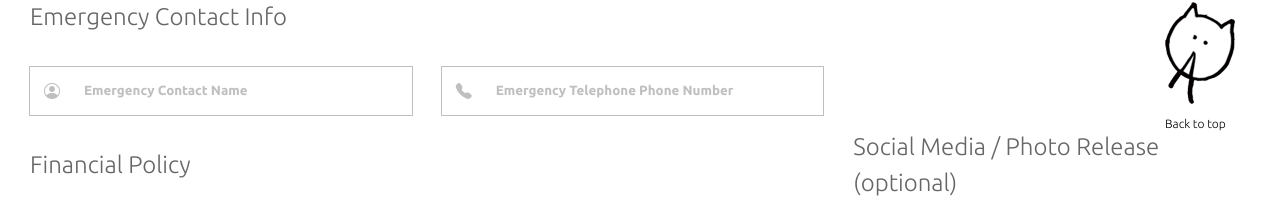
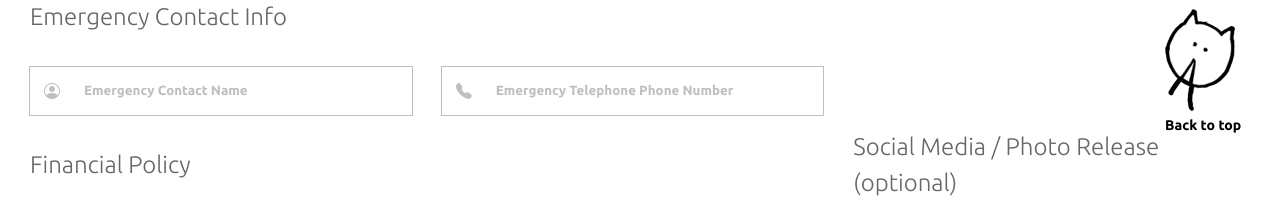
Before and after one commit to chrismuha/littlefriendsvet, a Vue app: page /intake in a window 1280 px wide. Shown: the part 846-1053 px from the top of the page. Built offline with nearby package versions, Linux system fonts and the light colour scheme; a web font is replaced by a local one.

Commit message:
fix: improve homepage text readability

```diff
--- a/src/components/BackToTop.vue
+++ b/src/components/BackToTop.vue
@@ -55,9 +55,7 @@ onUnmounted(() => {
       <img :src="catImage" alt="Back to top" />
     </span>
 
-    <span
-      style="margin-top: 0px; font-size: 12px; color: #000000;"
-    >
+    <span class="gatop-label">
       Back to top
     </span>
   </div>
@@ -71,5 +69,14 @@ onUnmounted(() => {
 .gatop-top:before, .gatop-top:after { content: ""; position: absolute; -o-transition: 0.2s; -webkit-transition: 0.2s; -ms-transition: 0.2s; -moz-transition: 0.2s; transition: 0.2s; opacity: 0; }
 .gatop-top:hover:before, .gatop-top:hover:after, .gatop-top.gatop-run:before, .gatop-top.gatop-run:after { opacity: 1; }
 
+.gatop-label {
+  display: block;
+  margin-top: 0;
+  color: #000;
+  font-size: 14px;
+  font-weight: 700;
+  line-height: 1.2;
+}
+
 .gatop-top:before, .gatop-top.gatop-run:before { margin-left: 0 !important; top: -1px; left: 0px; width: 85px; height: 89px;}
 </style>
--- a/src/components/home/FelineBoarding.vue
+++ b/src/components/home/FelineBoarding.vue
@@ -39,6 +39,8 @@ section {
 }
 .text-content p {
     font-size: 24px;
+    font-weight: 400;
+    line-height: 1.55;
     margin-top: 20px;
 }
 .text-content {
--- a/src/components/home/OurServices.vue
+++ b/src/components/home/OurServices.vue
@@ -38,13 +38,13 @@
 }
 .cta-lead {
     text-decoration: underline;
-    text-decoration-thickness: 3px;
+    text-decoration-thickness: 2px;
     text-underline-offset: 6px;
 }
 .row.orange-bg a:hover h1,
 .row.orange-bg a:focus-visible h1 {
     text-decoration: underline;
-    text-decoration-thickness: 3px;
+    text-decoration-thickness: 2px;
     text-underline-offset: 6px;
 }
 .row.orange-bg a:hover .cta-lead,
--- a/src/components/home/Parasite.vue
+++ b/src/components/home/Parasite.vue
@@ -32,6 +32,8 @@ section {
 }
 .text-wrapper {
     font-size: 24px;
+    font-weight: 400;
+    line-height: 1.55;
 }
 @media screen and (max-width:960px) {
     .content-container {
```
